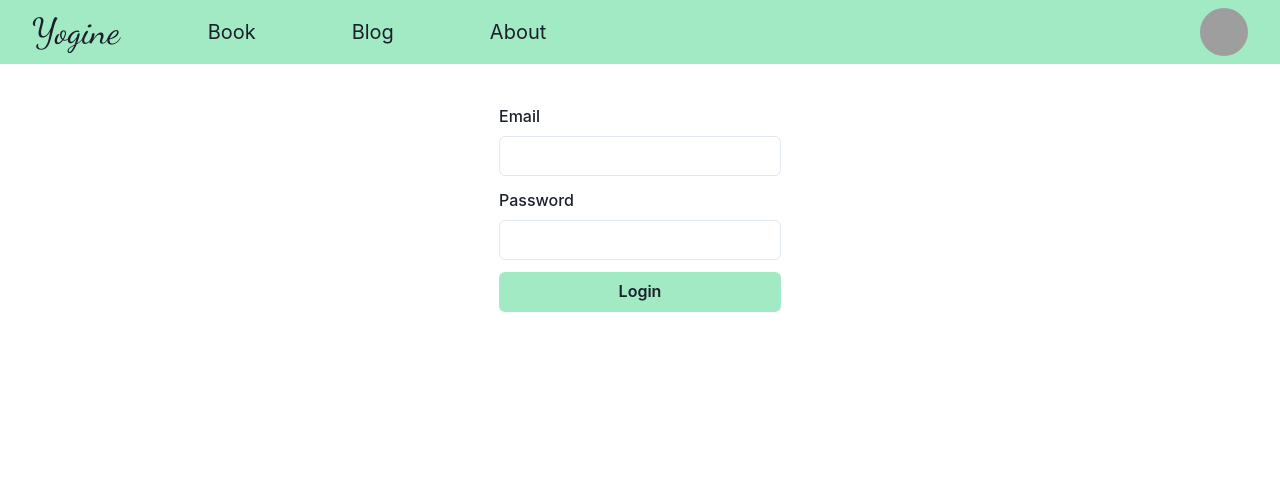
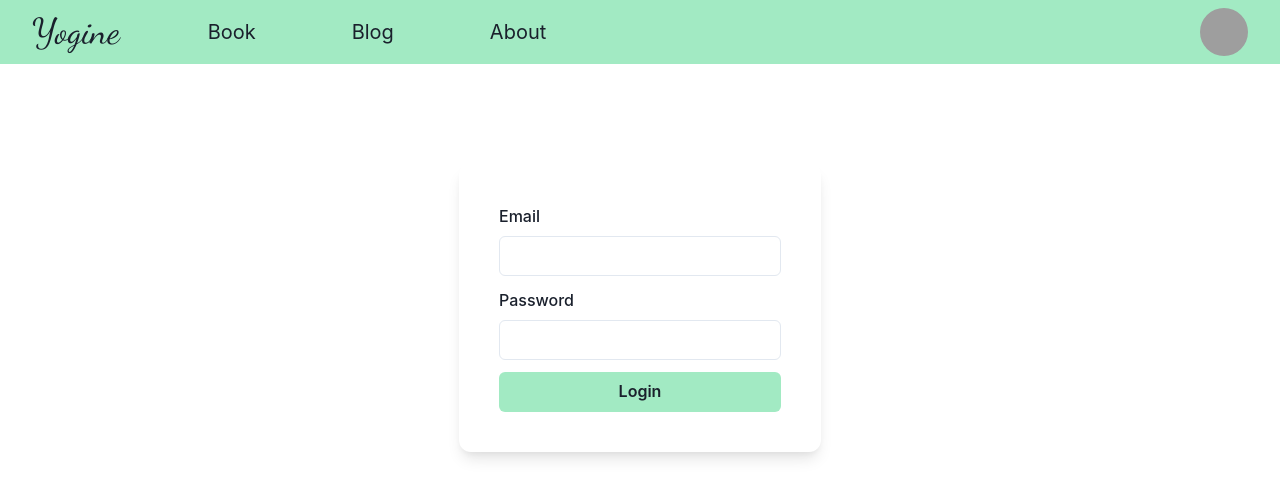
Before and after one commit to martinfaucheux/Yoga-app, a React (Create React App) app in the folder frontend/: page /login in a window 1280 px wide. Shown: the top 502 px of the page. Built offline with nearby package versions, Linux system fonts and the light colour scheme; grey boxes are pictures that could not be loaded.

Commit message:
recenter login page

```diff
--- a/frontend/src/components/LoginPage.js
+++ b/frontend/src/components/LoginPage.js
@@ -6,6 +6,7 @@ import {
   FormLabel,
   Center,
   Stack,
+  Box,
 } from "@chakra-ui/react";
 import { useAuth } from "../utils/AuthService";
 import { useNavigate } from "react-router-dom";
@@ -33,6 +34,7 @@ const LoginPage = () => {
 
   return (
     <Center>
+      <Box boxShadow={"lg"} mt={100} borderRadius={"xl"}>
         <Stack maxW={"600px"} spacing={3} padding="40px">
           <FormControl id="email">
             <FormLabel>Email</FormLabel>
@@ -48,7 +50,7 @@ const LoginPage = () => {
               type="password"
               value={password}
               onChange={(e) => setPassword(e.target.value)}
-            onKeyPress={handleKeyPress}
+              onKeyDown={handleKeyPress}
             />
           </FormControl>
           <Button
@@ -59,6 +61,7 @@ const LoginPage = () => {
             Login
           </Button>
         </Stack>
+      </Box>
     </Center>
   );
 };
```
Lines whose indentation alone changed are shown as unchanged.
